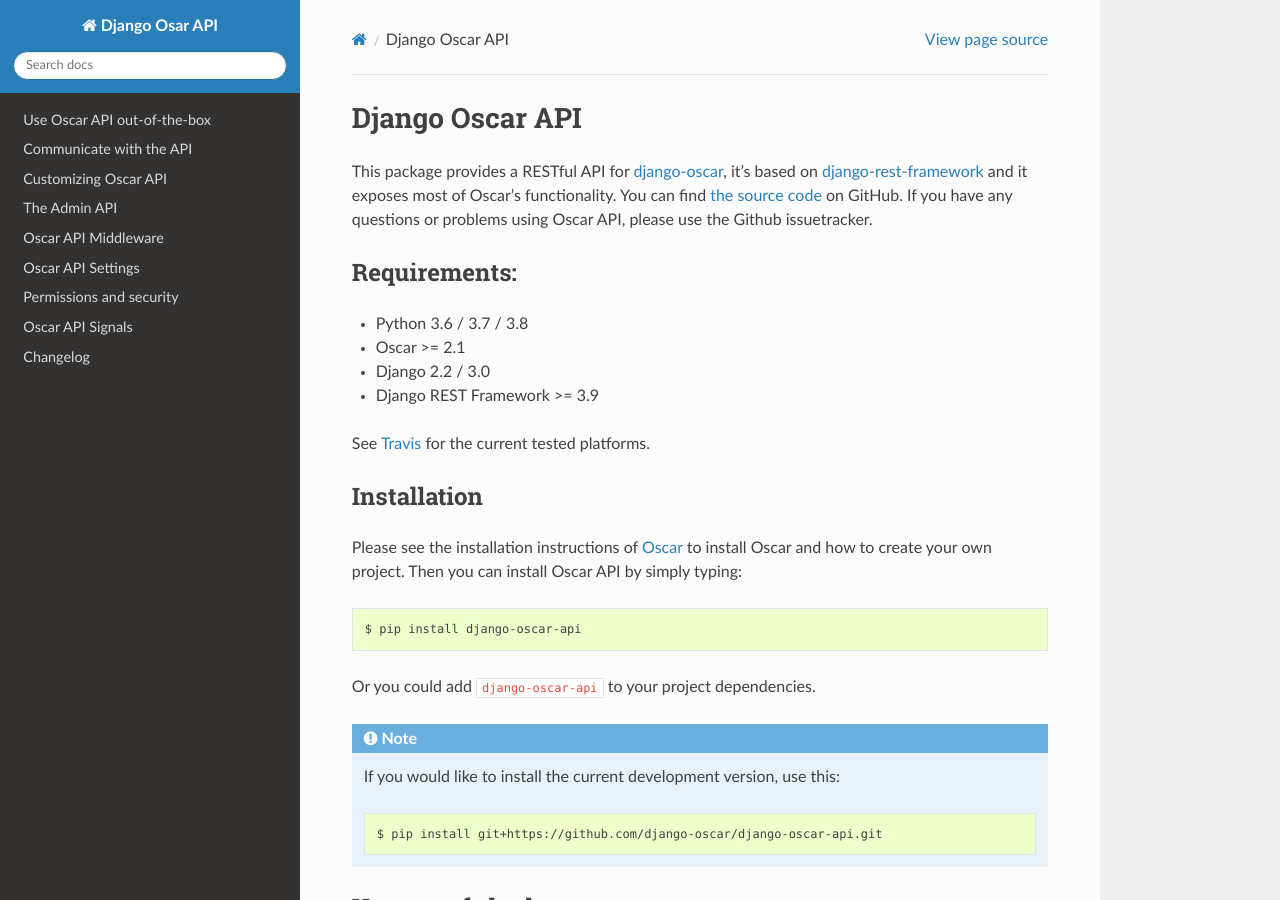
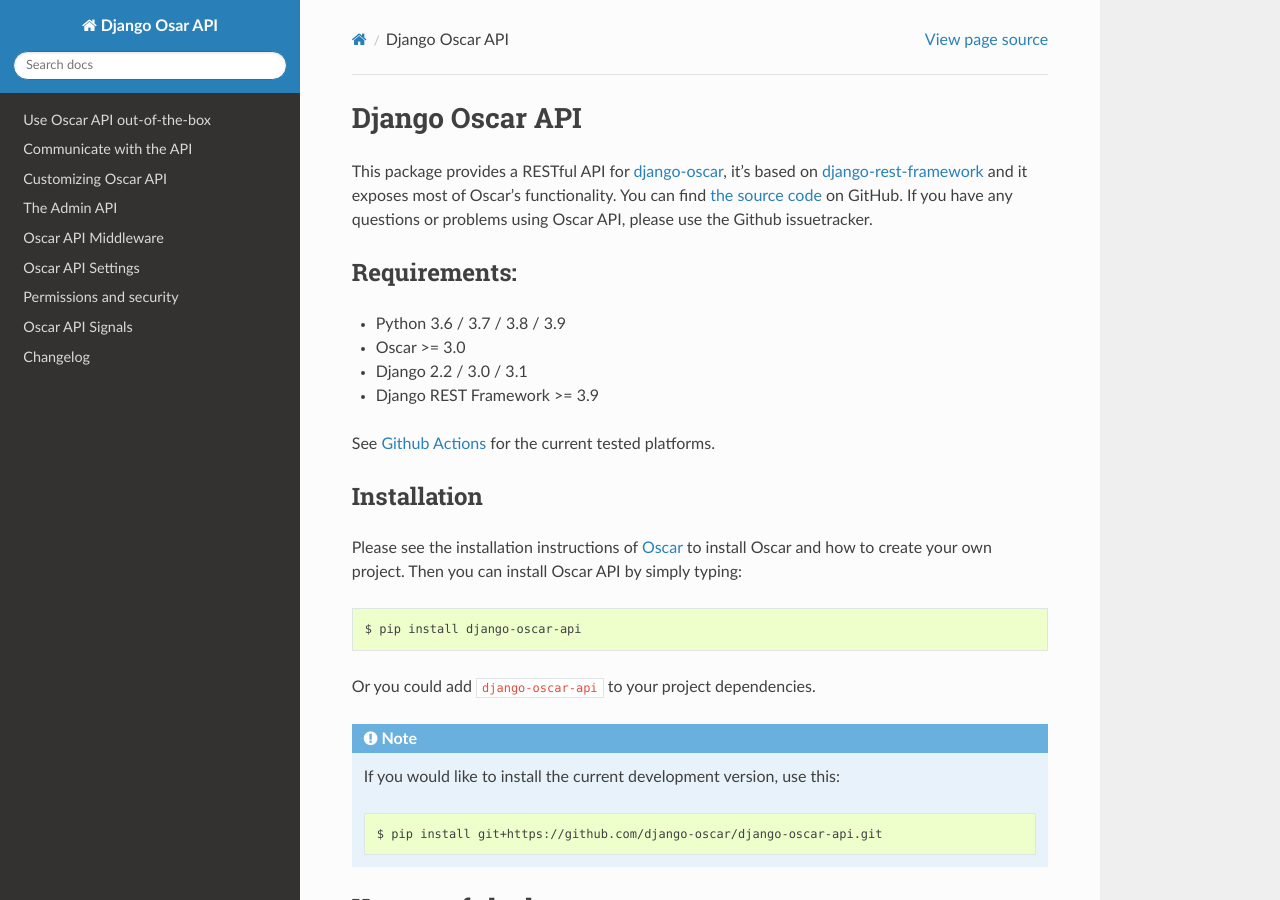
Before and after one commit to django-oscar/django-oscar-api, a Sphinx documentation site: the page built from docs/source/index.rst, in a window 1280 px wide and 900 px high. Built offline with Sphinx 7.4.7 and the Read the Docs theme 2.0.0, drawn with Linux system fonts in a browser that asks for light colours.

```diff
--- a/docs/requirements.txt
+++ b/docs/requirements.txt
@@ -1,4 +1,4 @@
-Django<3.1
-django-oscar<=2.1
+Django<4
+django-oscar<3.2
 sphinx
 sphinx_rtd_theme
--- a/docs/source/index.rst
+++ b/docs/source/index.rst
@@ -13,14 +13,14 @@ This package provides a RESTful API for `django-oscar`_, it's based on `django-r
 
 Requirements:
 -------------
-- Python 3.6 / 3.7 / 3.8
-- Oscar >= 2.1
-- Django 2.2 / 3.0
+- Python 3.6 / 3.7 / 3.8 / 3.9
+- Oscar >= 3.0
+- Django 2.2 / 3.0 / 3.1
 - Django REST Framework >= 3.9
 
-See `Travis`_ for the current tested platforms.
+See `Github Actions`_ for the current tested platforms.
 
-.. _`travis`: https://travis-ci.org/django-oscar/django-oscar-api
+.. _`Github Actions`: https://github.com/django-oscar/django-oscar-api/blob/master/.github/workflows/ci.yml
 
 
 .. _django-oscar-api-installation:
```
Also changed, not shown: docs/source/changelog.rst (+8 -0 lines).
